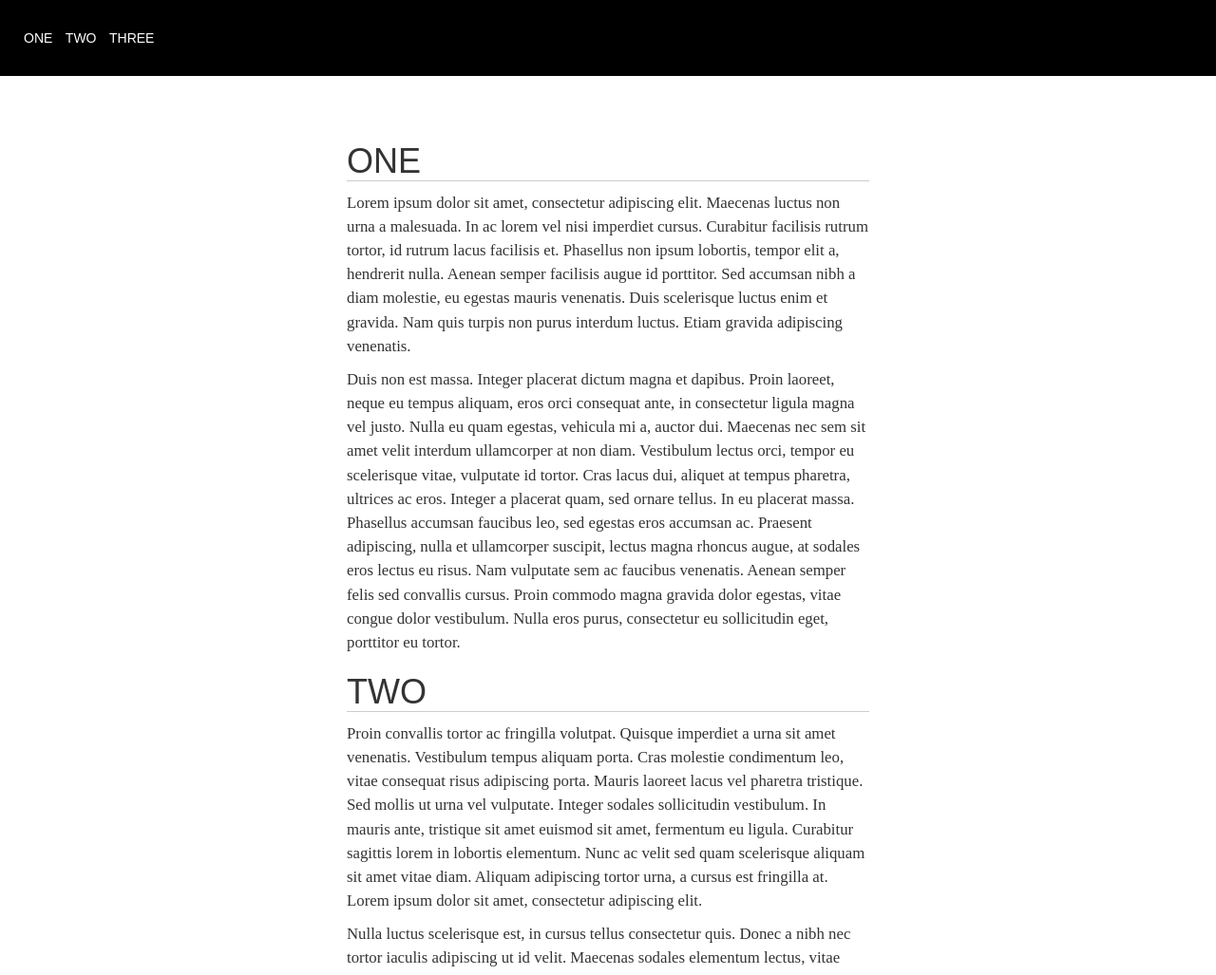
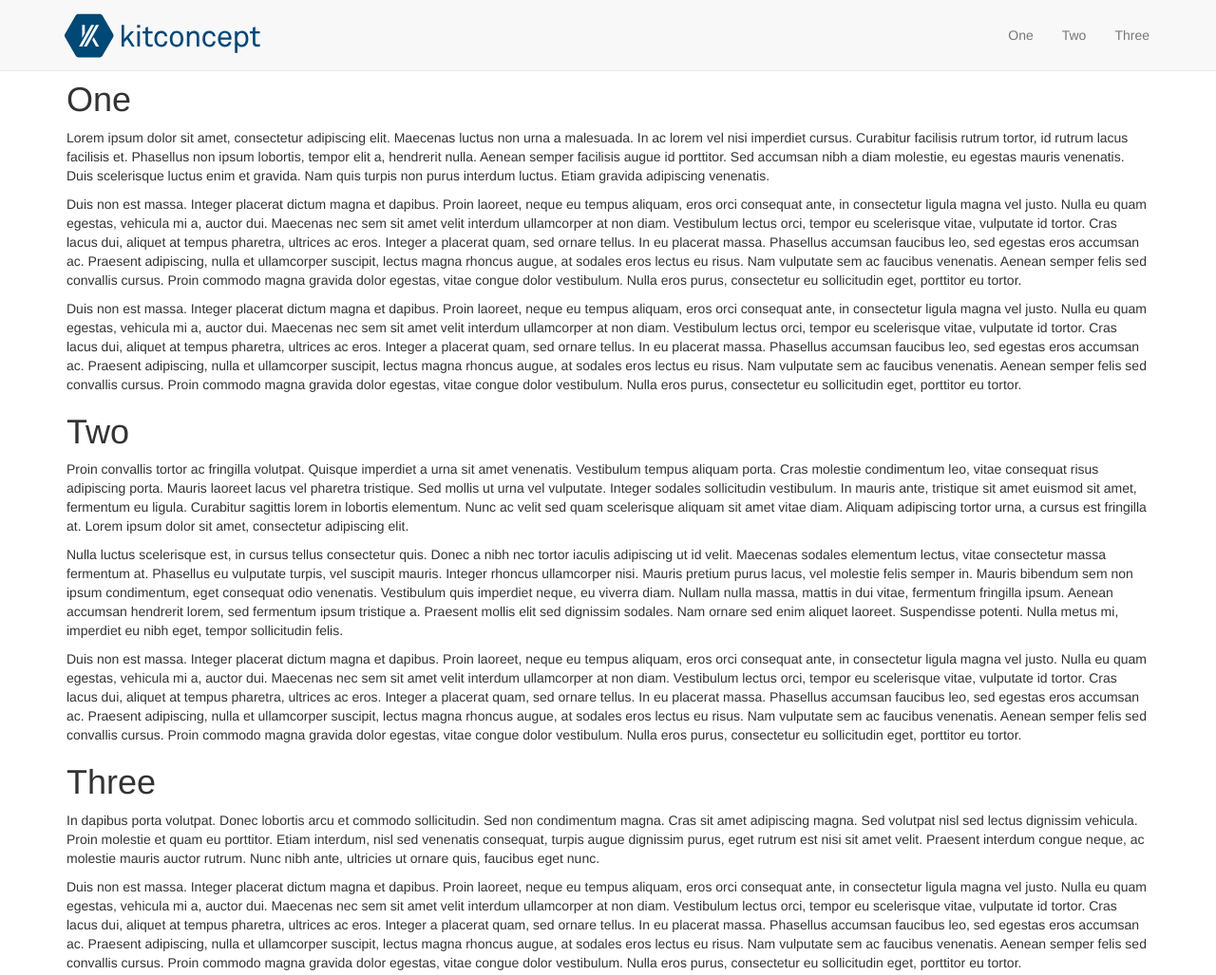
Before and after one commit to tisto/bootstrap-playground, a plain HTML site: page top-navigation-shrinking/index.html in a window 1280 px wide. Shown: the top 1027 px of the page at 95% size. Drawn offline with nearby package versions, Linux system fonts and the light colour scheme.

Commit message:
Combine the two top-navigation-shrinking examples.

```diff
--- a/top-navigation-shrinking/index.html
+++ b/top-navigation-shrinking/index.html
@@ -1,134 +1,119 @@
 <!DOCTYPE html>
-<html lang="en">
+<html>
 <head>
   <meta charset="utf-8">
+  <meta http-equiv="X-UA-Compatible" content="IE=edge">
   <meta name="viewport" content="width=device-width, initial-scale=1">
-  <title>Bootstrap Playground - Navigation Top</title>
+
+  <title>Bootstrap Playground - Top Navigation Shrinking</title>
+
   <link rel="stylesheet" href="https://maxcdn.bootstrapcdn.com/bootstrap/3.3.4/css/bootstrap.min.css">
   <style type="text/css">
-    * { font-family: 'Crimson Text', serif; box-sizing: border-box; }
-    body, ul, li { padding: 0; margin: 0; }
-
-    ul {
-      list-style: none;
-      margin-left: 25px;
+    body {
+      margin-top: 65px;
     }
-
-    li {
-      display: inline-block;
-      margin-right: 10px;
-      cursor: pointer;
+    .navbar-shrinking {
+	    height: 75px;
+	    -webkit-transition: 0.5s;
+	    -moz-transition: 0.5s;
+	    -ms-transition: 0.5s;
+	    transition: 0.5s;
     }
-
-    nav {
-      background: black;
-      color: white;
-      transition: opacity 1s ease;
-      opacity: 1;
-      position: fixed;
-      top: 0;
-      left: 0;
-      width: 100%;
-      height: 80px;
-      line-height: 80px;
-      transition: all 0.5s ease;
-      a {
-        color: white;
-        text-decoration: none;
+    .navbar-shrinking .navbar-right {
+	    padding-top: 12px;
+	    -webkit-transition: 0.5s;
+	    -moz-transition: 0.5s;
+	    -ms-transition: 0.5s;
+	    transition: 0.5s;
     }
+    .navbar-brand {
+    	padding: 0px !important;
     }
-
-    nav:hover {
-      opacity: 1;
+    .navbar-brand img {
+	    max-height: 75px;
+	    -webkit-transition: 0.5s;
+	    -moz-transition: 0.5s;
+	    -ms-transition: 0.5s;
+	    transition: 0.5s;
     }
-
-    .scrolled {
-      opacity: 0.8;
+    .shrink {
 	    height: 50px;
-      line-height: 50px;
+	    -webkit-transition: 0.5s;
+	    -moz-transition: 0.5s;
+	    -ms-transition: 0.5s;
+	    transition: 0.5s;
     }
-
-    section {
-      max-width: 600px;
-      padding: 0 25px;
-      margin: 0 auto;
-      margin-top: 150px;
-      font-size: 1.2em;
-          line-height: 1.5;
+    .shrink .navbar-right {
+	    padding-top: 0px;
+	    -webkit-transition: 0.5s;
+	    -moz-transition: 0.5s;
+	    -ms-transition: 0.5s;
+	    transition: 0.5s;
     }
-
-    h1, li a, footer p {
-      font-family: 'Montserrat', sans-serif;
-        text-transform: uppercase;
-    }
-
-    h1 {
-      border-bottom: 1px solid #ccc;
-    }
-
-    footer {
-      background: black;
-      color: white;
-      padding: 15px;
-      text-align: center;
-      margin-top: 45px;
-      height: 50px;
+    .shrink .navbar-brand img {
+	    max-height: 50px;
+	    -webkit-transition: 0.5s;
+	    -moz-transition: 0.5s;
+	    -ms-transition: 0.5s;
+	    transition: 0.5s;
     }
   </style>
 </head>
-
 <body>
 
-  <nav>
-    <ul>
+  <nav class="navbar navbar-default navbar-fixed-top navbar-shrinking" role="navigation">
+    <div class="container">
+	    <div class="navbar-header">
+	      <button type="button" class="navbar-toggle collapsed" data-toggle="collapse" data-target=".navbar-collapse">
+	      <span class="sr-only">Toggle navigation</span>
+	      <span class="icon-bar"></span>
+	      <span class="icon-bar"></span>
+	      <span class="icon-bar"></span>
+	      </button>
+	      <a class="navbar-brand" href="#"><img src="logo.svg" /></a>
+	    </div>
+	    <div class="navbar-collapse collapse">
+	      </ul>
+	      <ul class="nav navbar-nav navbar-right">
 	      <li><a href="#one">One</a></li>
 	      <li><a href="#two">Two</a></li>
 	      <li><a href="#three">Three</a></li>
 	      </ul>
+	    </div>
+    </div>
   </nav>
 
-  <section>
+  <section class="container">
     <h1 id="one">One</h1>
     <p>Lorem ipsum dolor sit amet, consectetur adipiscing elit. Maecenas luctus non urna a malesuada. In ac lorem vel nisi imperdiet cursus. Curabitur facilisis rutrum tortor, id rutrum lacus facilisis et. Phasellus non ipsum lobortis, tempor elit a, hendrerit nulla. Aenean semper facilisis augue id porttitor. Sed accumsan nibh a diam molestie, eu egestas mauris venenatis. Duis scelerisque luctus enim et gravida. Nam quis turpis non purus interdum luctus. Etiam gravida adipiscing venenatis.</p>
-
-  <p>Duis non est massa. Integer placerat dictum magna et dapibus. Proin laoreet, neque eu tempus aliquam, eros orci consequat ante, in consectetur ligula magna vel justo. Nulla eu quam egestas, vehicula mi a, auctor dui. Maecenas nec sem sit amet velit interdum ullamcorper at non diam. Vestibulum lectus orci, tempor eu scelerisque vitae, vulputate id tortor. Cras lacus dui, aliquet at tempus pharetra, ultrices ac eros. Integer a placerat quam, sed ornare tellus. In eu placerat massa. Phasellus accumsan faucibus leo, sed egestas eros accumsan ac. Praesent adipiscing, nulla et ullamcorper suscipit, lectus magna rhoncus augue, at sodales eros lectus eu risus. Nam vulputate sem ac faucibus venenatis. Aenean semper felis sed convallis cursus. Proin commodo magna gravida dolor egestas, vitae congue dolor vestibulum. Nulla eros purus, consectetur eu sollicitudin eget, porttitor eu tortor.</p>
+    <p>Duis non est massa. Integer placerat dictum magna et dapibus. Proin laoreet, neque eu tempus aliquam, eros orci consequat ante, in consectetur ligula magna vel justo. Nulla eu quam egestas, vehicula mi a, auctor dui. Maecenas nec sem sit amet velit interdum ullamcorper at non diam. Vestibulum lectus orci, tempor eu scelerisque vitae, vulputate id tortor. Cras lacus dui, aliquet at tempus pharetra, ultrices ac eros. Integer a placerat quam, sed ornare tellus. In eu placerat massa. Phasellus accumsan faucibus leo, sed egestas eros accumsan ac. Praesent adipiscing, nulla et ullamcorper suscipit, lectus magna rhoncus augue, at sodales eros lectus eu risus. Nam vulputate   sem ac faucibus venenatis. Aenean semper felis sed convallis cursus. Proin  commodo magna gravida dolor egestas, vitae congue dolor vestibulum. Nulla eros purus, consectetur eu sollicitudin eget, porttitor eu tortor.</p>
+    <p>Duis non est massa. Integer placerat dictum magna et dapibus. Proin laoreet, neque eu tempus aliquam, eros orci consequat ante, in consectetur ligula magna vel justo. Nulla eu quam egestas, vehicula mi a, auctor dui. Maecenas nec sem sit amet velit interdum ullamcorper at non diam. Vestibulum lectus orci, tempor eu scelerisque vitae, vulputate id tortor. Cras lacus dui, aliquet at tempus pharetra, ultrices ac eros. Integer a placerat quam, sed ornare tellus. In eu placerat massa. Phasellus accumsan faucibus leo, sed egestas eros accumsan ac. Praesent adipiscing, nulla et ullamcorper suscipit, lectus magna rhoncus augue, at sodales eros lectus eu risus. Nam vulputate   sem ac faucibus venenatis. Aenean semper felis sed convallis cursus. Proin  commodo magna gravida dolor egestas, vitae congue dolor vestibulum. Nulla eros purus, consectetur eu sollicitudin eget, porttitor eu tortor.</p>
 
     <h1 id="two">Two</h1>
-
     <p>Proin convallis tortor ac fringilla volutpat. Quisque imperdiet a urna sit amet venenatis. Vestibulum tempus aliquam porta. Cras molestie condimentum leo, vitae consequat risus adipiscing porta. Mauris laoreet lacus vel pharetra tristique. Sed mollis ut urna vel vulputate. Integer sodales sollicitudin vestibulum. In mauris ante, tristique sit amet euismod sit amet, fermentum eu ligula. Curabitur sagittis lorem in lobortis elementum. Nunc ac velit sed quam scelerisque aliquam sit amet vitae diam. Aliquam adipiscing tortor urna, a cursus est fringilla at. Lorem ipsum dolor sit amet, consectetur adipiscing elit.</p>
-
     <p>Nulla luctus scelerisque est, in cursus tellus consectetur quis. Donec a nibh nec tortor iaculis adipiscing ut id velit. Maecenas sodales elementum lectus, vitae consectetur massa fermentum at. Phasellus eu vulputate turpis, vel suscipit mauris. Integer rhoncus ullamcorper nisi. Mauris pretium purus lacus, vel molestie felis semper in. Mauris bibendum sem non ipsum condimentum, eget consequat odio venenatis. Vestibulum quis imperdiet neque, eu viverra diam. Nullam nulla massa, mattis in dui vitae, fermentum fringilla ipsum. Aenean accumsan hendrerit lorem, sed fermentum ipsum tristique a. Praesent mollis elit sed dignissim sodales. Nam ornare sed enim aliquet laoreet. Suspendisse potenti. Nulla metus mi, imperdiet eu nibh eget, tempor sollicitudin felis.</p>
+    <p>Duis non est massa. Integer placerat dictum magna et dapibus. Proin laoreet, neque eu tempus aliquam, eros orci consequat ante, in consectetur ligula magna vel justo. Nulla eu quam egestas, vehicula mi a, auctor dui. Maecenas nec sem sit amet velit interdum ullamcorper at non diam. Vestibulum lectus orci, tempor eu scelerisque vitae, vulputate id tortor. Cras lacus dui, aliquet at tempus pharetra, ultrices ac eros. Integer a placerat quam, sed ornare tellus. In eu placerat massa. Phasellus accumsan faucibus leo, sed egestas eros accumsan ac. Praesent adipiscing, nulla et ullamcorper suscipit, lectus magna rhoncus augue, at sodales eros lectus eu risus. Nam vulputate   sem ac faucibus venenatis. Aenean semper felis sed convallis cursus. Proin  commodo magna gravida dolor egestas, vitae congue dolor vestibulum. Nulla eros purus, consectetur eu sollicitudin eget, porttitor eu tortor.</p>
 
     <h1 id="three">Three</h1>
-
     <p>In dapibus porta volutpat. Donec lobortis arcu et commodo sollicitudin. Sed non condimentum magna. Cras sit amet adipiscing magna. Sed volutpat nisl sed lectus dignissim vehicula. Proin molestie et quam eu porttitor. Etiam interdum, nisl sed venenatis consequat, turpis augue dignissim purus, eget rutrum est nisi sit amet velit. Praesent interdum congue neque, ac molestie mauris auctor rutrum. Nunc nibh ante, ultricies ut ornare quis, faucibus eget nunc.</p>
+    <p>Duis non est massa. Integer placerat dictum magna et dapibus. Proin laoreet, neque eu tempus aliquam, eros orci consequat ante, in consectetur ligula magna vel justo. Nulla eu quam egestas, vehicula mi a, auctor dui. Maecenas nec sem sit amet velit interdum ullamcorper at non diam. Vestibulum lectus orci, tempor eu scelerisque vitae, vulputate id tortor. Cras lacus dui, aliquet at tempus pharetra, ultrices ac eros. Integer a placerat quam, sed ornare tellus. In eu placerat massa. Phasellus accumsan faucibus leo, sed egestas eros accumsan ac. Praesent adipiscing, nulla et ullamcorper suscipit, lectus magna rhoncus augue, at sodales eros lectus eu risus. Nam vulputate   sem ac faucibus venenatis. Aenean semper felis sed convallis cursus. Proin  commodo magna gravida dolor egestas, vitae congue dolor vestibulum. Nulla eros purus, consectetur eu sollicitudin eget, porttitor eu tortor.</p>
+    <p>Duis non est massa. Integer placerat dictum magna et dapibus. Proin laoreet, neque eu tempus aliquam, eros orci consequat ante, in consectetur ligula magna vel justo. Nulla eu quam egestas, vehicula mi a, auctor dui. Maecenas nec sem sit amet velit interdum ullamcorper at non diam. Vestibulum lectus orci, tempor eu scelerisque vitae, vulputate id tortor. Cras lacus dui, aliquet at tempus pharetra, ultrices ac eros. Integer a placerat quam, sed ornare tellus. In eu placerat massa. Phasellus accumsan faucibus leo, sed egestas eros accumsan ac. Praesent adipiscing, nulla et ullamcorper suscipit, lectus magna rhoncus augue, at sodales eros lectus eu risus. Nam vulputate   sem ac faucibus venenatis. Aenean semper felis sed convallis cursus. Proin  commodo magna gravida dolor egestas, vitae congue dolor vestibulum. Nulla eros purus, consectetur eu sollicitudin eget, porttitor eu tortor.</p>
   </section>
-
-  <footer></footer>
-    </div>
-  </div>
 
   <script src="https://cdnjs.cloudflare.com/ajax/libs/jquery/2.1.3/jquery.min.js"></script>
   <script src="https://maxcdn.bootstrapcdn.com/bootstrap/3.3.4/js/bootstrap.min.js"></script>
   <script type="text/javascript">
-    $(window).scroll(function(){
-
-       var scroll = $(window).scrollTop();
-
-       if (scroll > 0 ) {
-           $('nav').addClass('scrolled');
+    $(window).scroll(function() {
+	    if ($(document).scrollTop() > 150) {
+	    	$('.navbar').addClass('shrink');
 	    }
-
-        if (scroll <= 0 ) {
-          $('nav').removeClass('scrolled');
+	    else {
+	    	$('.navbar').removeClass('shrink');
 	    }
-
     });
 
-
+    // Smooth scrolling to any internal tags
     $(document).ready(function(){
-
-      // Smooth scrolling to any internal tags
       $('a[href*=#]:not([href=#])').click(function() {
         if (location.pathname.replace(/^\//,'') == this.pathname.replace(/^\//,'') && location.hostname == this.hostname) {
           var target = $(this.hash);
@@ -141,7 +126,6 @@
           }
         }
       });
-
     });
   </script>
 </body>
```
Also changed, not shown: navbar-example/index.html (deleted, +0 -99 lines), top-navigation-shrinking/logo.svg (renamed from navbar-example/logo.svg), 2 other files. Lines whose indentation alone changed are shown as unchanged.
